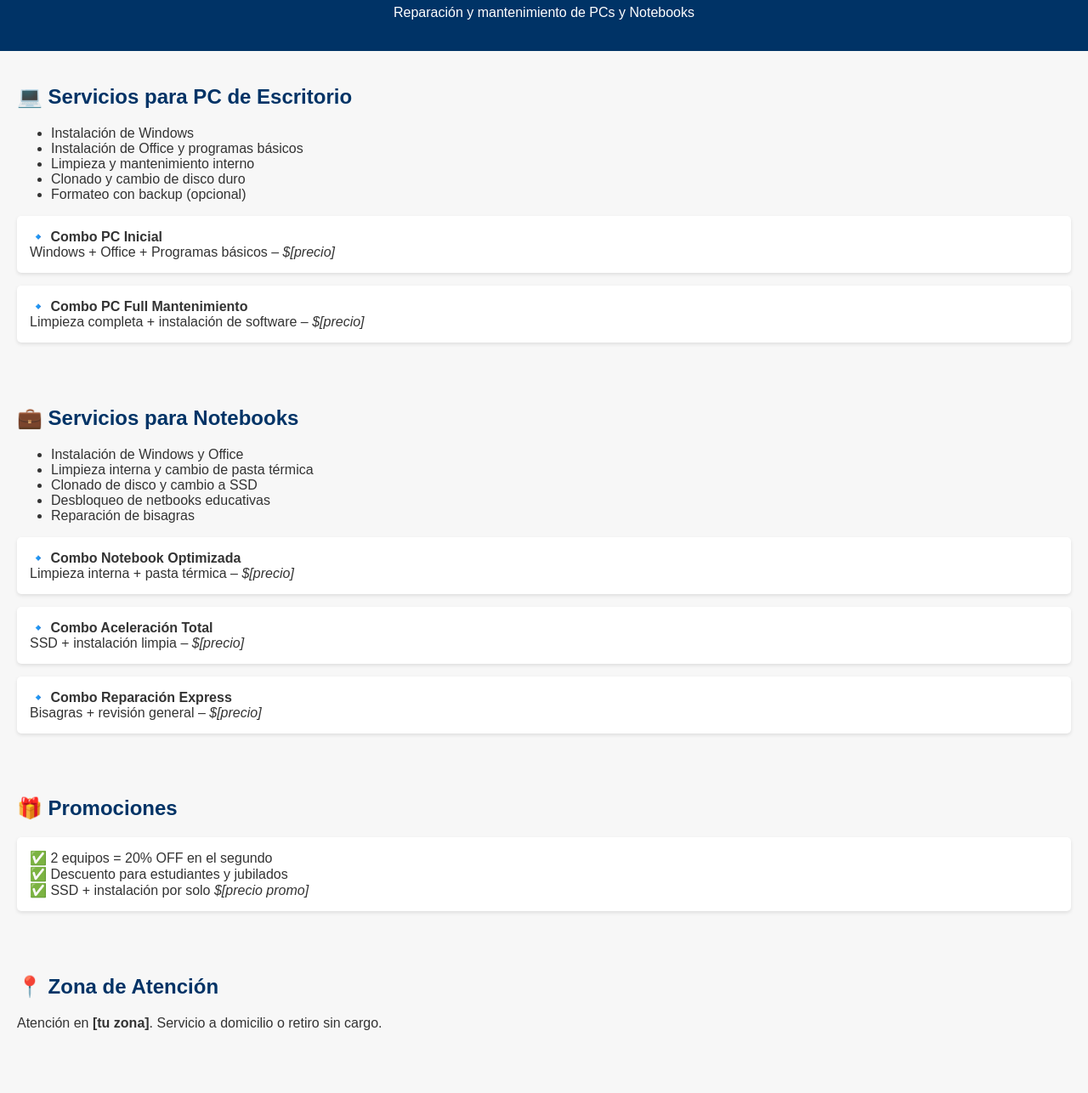
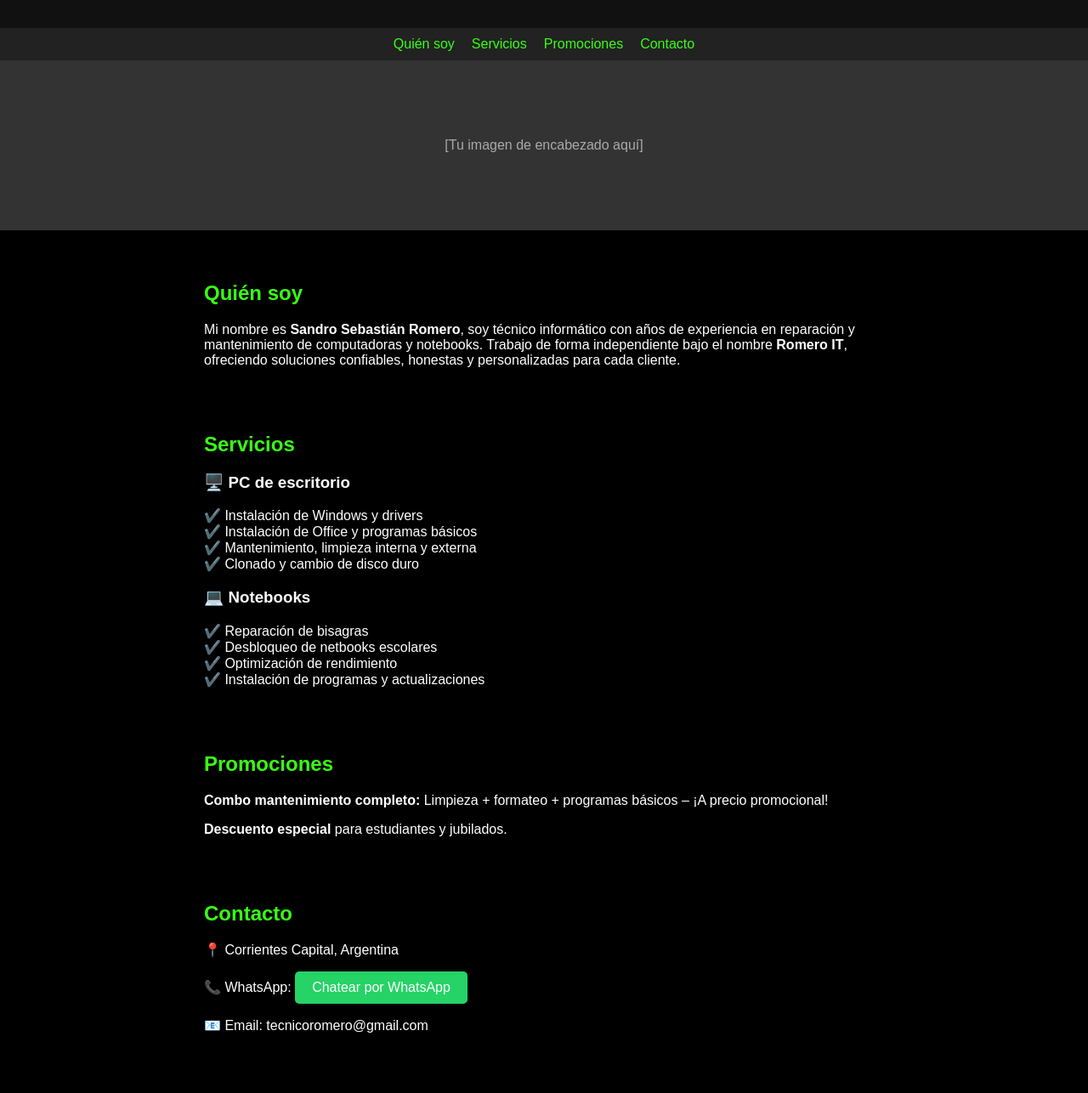
Before and after one commit to Sandro-S-Romero/romero.it, a plain HTML site: page index.html in a window 1280 px wide. Shown: the part 94-1380 px from the top of the page at 85% size. After the commit the page ends 1346 px from the top, so only its background shows below. Drawn offline with Linux system fonts and the light colour scheme.

Commit message:
Update index.html
modificando pagina personal

```diff
--- a/index.html
+++ b/index.html
@@ -3,122 +3,125 @@
 <head>
   <meta charset="UTF-8">
   <meta name="viewport" content="width=device-width, initial-scale=1.0">
-  <title>Servicio Técnico Romero</title>
+  <title>Romero IT | Servicio Técnico</title>
   <style>
     body {
+      margin: 0;
       font-family: Arial, sans-serif;
-      margin: 0;
-      padding: 0;
-      background-color: #f7f7f7;
-      color: #333;
+      background-color: #000;
+      color: #fff;
     }
     header {
-      background-color: #003366;
-      color: white;
+      background-color: #111;
       padding: 20px;
       text-align: center;
     }
+    header h1 {
+      color: #39ff14;
+      margin: 0;
+    }
+    header p {
+      color: #ccc;
+    }
+    nav {
+      background-color: #222;
+      display: flex;
+      justify-content: center;
+      gap: 20px;
+      padding: 10px;
+    }
+    nav a {
+      color: #39ff14;
+      text-decoration: none;
+    }
     section {
       padding: 20px;
+      max-width: 800px;
+      margin: auto;
     }
     h2 {
-      color: #003366;
+      color: #39ff14;
     }
-    .combo, .promo {
-      background-color: white;
-      padding: 15px;
-      margin-bottom: 15px;
+    ul {
+      list-style: none;
+      padding: 0;
+    }
+    ul li::before {
+      content: "✔️ ";
+      color: #39ff14;
+    }
+    a.whatsapp {
+      display: inline-block;
+      background-color: #25D366;
+      color: white;
+      padding: 10px 20px;
       border-radius: 5px;
-      box-shadow: 0 2px 4px rgba(0,0,0,0.1);
+      text-decoration: none;
     }
-    footer {
-      background-color: #003366;
-      color: white;
-      text-align: center;
-      padding: 10px;
-    }
-    a {
-      color: #ffcc00;
-      text-decoration: none;
+    .banner {
+      height: 200px;
+      background-color: #333;
+      color: #aaa;
+      display: flex;
+      align-items: center;
+      justify-content: center;
+      margin-bottom: 20px;
     }
   </style>
 </head>
 <body>
   <header>
-    <h1>Servicio Técnico Romero</h1>
-    <p>Reparación y mantenimiento de PCs y Notebooks</p>
+    <h1>Romero IT</h1>
+    <p>Servicio técnico profesional a cargo de Sandro Sebastián Romero</p>
   </header>
 
-  <section>
-    <h2>💻 Servicios para PC de Escritorio</h2>
+  <nav>
+    <a href="#quien-soy">Quién soy</a>
+    <a href="#servicios">Servicios</a>
+    <a href="#promociones">Promociones</a>
+    <a href="#contacto">Contacto</a>
+  </nav>
+
+  <div class="banner">
+    <!-- Acá podés agregar una imagen de encabezado/banner -->
+    <p>[Tu imagen de encabezado aquí]</p>
+  </div>
+
+  <section id="quien-soy">
+    <h2>Quién soy</h2>
+    <p>Mi nombre es <strong>Sandro Sebastián Romero</strong>, soy técnico informático con años de experiencia en reparación y mantenimiento de computadoras y notebooks. Trabajo de forma independiente bajo el nombre <strong>Romero IT</strong>, ofreciendo soluciones confiables, honestas y personalizadas para cada cliente.</p>
+  </section>
+
+  <section id="servicios">
+    <h2>Servicios</h2>
+    <h3>🖥️ PC de escritorio</h3>
     <ul>
-      <li>Instalación de Windows</li>
+      <li>Instalación de Windows y drivers</li>
       <li>Instalación de Office y programas básicos</li>
-      <li>Limpieza y mantenimiento interno</li>
+      <li>Mantenimiento, limpieza interna y externa</li>
       <li>Clonado y cambio de disco duro</li>
-      <li>Formateo con backup (opcional)</li>
     </ul>
 
-    <div class="combo">
-      <strong>🔹 Combo PC Inicial</strong><br>
-      Windows + Office + Programas básicos – <em>$[precio]</em>
-    </div>
-    <div class="combo">
-      <strong>🔹 Combo PC Full Mantenimiento</strong><br>
-      Limpieza completa + instalación de software – <em>$[precio]</em>
-    </div>
+    <h3>💻 Notebooks</h3>
+    <ul>
+      <li>Reparación de bisagras</li>
+      <li>Desbloqueo de netbooks escolares</li>
+      <li>Optimización de rendimiento</li>
+      <li>Instalación de programas y actualizaciones</li>
+    </ul>
   </section>
 
-  <section>
-    <h2>💼 Servicios para Notebooks</h2>
-    <ul>
-      <li>Instalación de Windows y Office</li>
-      <li>Limpieza interna y cambio de pasta térmica</li>
-      <li>Clonado de disco y cambio a SSD</li>
-      <li>Desbloqueo de netbooks educativas</li>
-      <li>Reparación de bisagras</li>
-    </ul>
-
-    <div class="combo">
-      <strong>🔹 Combo Notebook Optimizada</strong><br>
-      Limpieza interna + pasta térmica – <em>$[precio]</em>
-    </div>
-    <div class="combo">
-      <strong>🔹 Combo Aceleración Total</strong><br>
-      SSD + instalación limpia – <em>$[precio]</em>
-    </div>
-    <div class="combo">
-      <strong>🔹 Combo Reparación Express</strong><br>
-      Bisagras + revisión general – <em>$[precio]</em>
-    </div>
+  <section id="promociones">
+    <h2>Promociones</h2>
+    <p><strong>Combo mantenimiento completo:</strong> Limpieza + formateo + programas básicos – ¡A precio promocional!</p>
+    <p><strong>Descuento especial</strong> para estudiantes y jubilados.</p>
   </section>
 
-  <section>
-    <h2>🎁 Promociones</h2>
-    <div class="promo">
-      ✅ 2 equipos = 20% OFF en el segundo<br>
-      ✅ Descuento para estudiantes y jubilados<br>
-      ✅ SSD + instalación por solo <em>$[precio promo]</em>
-    </div>
+  <section id="contacto">
+    <h2>Contacto</h2>
+    <p>📍 Corrientes Capital, Argentina</p>
+    <p>📞 WhatsApp: <a class="whatsapp" href="https://wa.me/5493794671403" target="_blank">Chatear por WhatsApp</a></p>
+    <p>📧 Email: tecnicoromero@gmail.com</p>
   </section>
-
-  <section>
-    <h2>📍 Zona de Atención</h2>
-    <p>Atención en <strong>[tu zona]</strong>. Servicio a domicilio o retiro sin cargo.</p>
-  </section>
-
-  <section>
-    <h2>📲 Contacto</h2>
-    <p>
-      WhatsApp: <a href="https://wa.me/54XXXXXXXXXX">+54 XXXXXXXXXX</a><br>
-      Facebook: <a href="https://facebook.com/tuPerfil" target="_blank">facebook.com/tuPerfil</a><br>
-      Instagram: <a href="https://instagram.com/tuPerfil" target="_blank">@tuPerfil</a><br>
-      Email: <a href="mailto:tuemail@ejemplo.com">tuemail@ejemplo.com</a>
-    </p>
-  </section>
-
-  <footer>
-    <p>&copy; 2025 Servicio Técnico Romero. Todos los derechos reservados.</p>
-  </footer>
 </body>
 </html>
```
